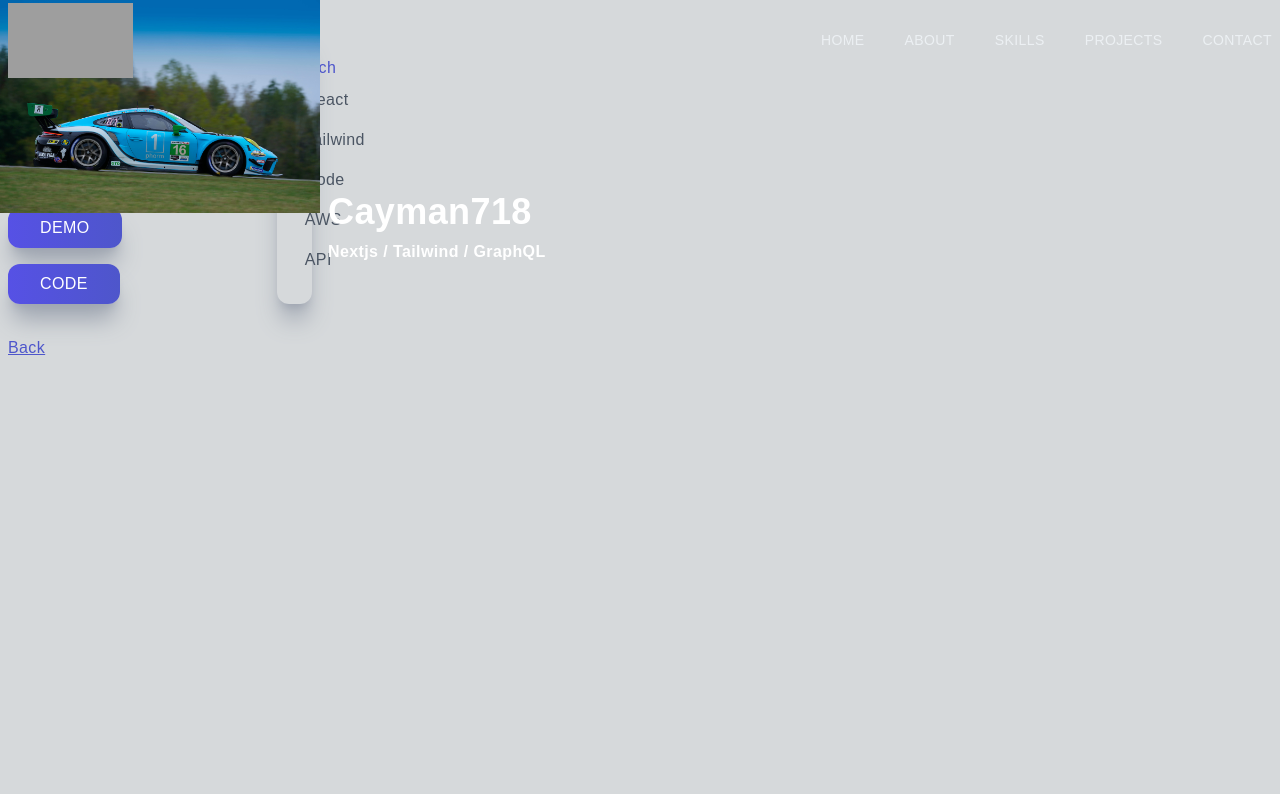
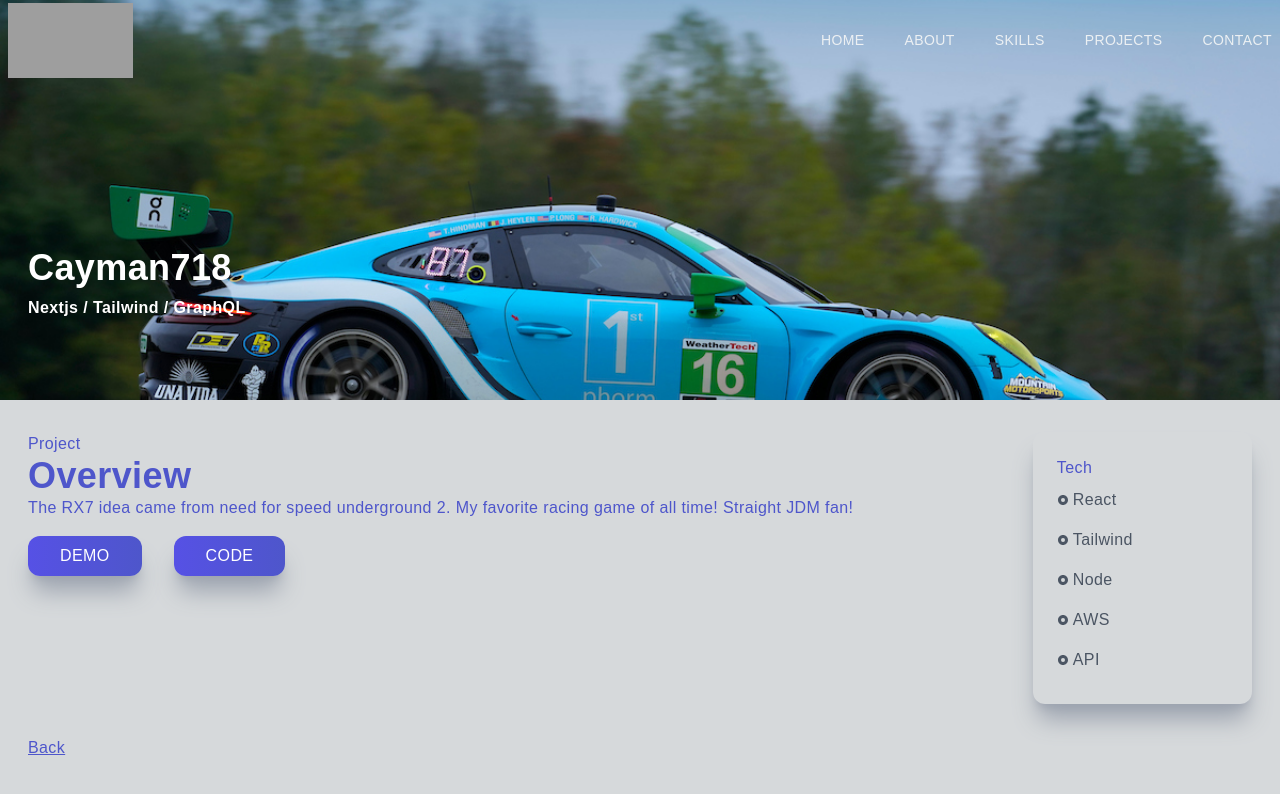
Before and after one commit to chrisdeleonn/garage, a Next.js app: page /cayman718 in a window 1280 px wide. Shown: the top 794 px of the page. Built offline with nearby package versions, Linux system fonts and the light colour scheme; grey boxes are pictures that could not be loaded.

Commit message:
fixed additional css

```diff
--- a/components/ProjectItem.jsx
+++ b/components/ProjectItem.jsx
@@ -11,7 +11,10 @@ const ProjectItem = ({ title, bgImg, projectUrl }) => {
 				alt="/"
 			/>
 			<div className="hidden group-hover:block absolute top-[50%] left-[50%] translate-x-[-50%] translate-y-[-50%}">
-				<h3 className="text-2xl text-white tracking-wider">{title}</h3>
+				<h3 className="text-2xl text-white tracking-wider text-center">
+					{title}
+				</h3>
+				<p className="pb-4 pt-2 text-white text-center"></p>
 				<Link href={projectUrl}>
 					<p className="text-center py-3 rounded-lg bg-white text-gray-700 font-bold text-lg cursor-pointer">
 						More Info
--- a/components/Projects.jsx
+++ b/components/Projects.jsx
@@ -7,7 +7,7 @@ import ProjectItem from "./ProjectItem";
 const Projects = () => {
 	return (
 		<div id="projects" className="w-full">
-			<div className="=max-w-[1240px] mx-auto px-2 py-16">
+			<div className="max-w-[1240px] mx-auto px-2 py-16">
 				<p className="text-xl tracking-widest uppercase text-[#5651e5]">
 					Projects
 				</p>
--- a/pages/cayman718.jsx
+++ b/pages/cayman718.jsx
@@ -7,10 +7,16 @@ import { RiRadioButtonFill } from "react-icons/ri";
 const cayman718 = () => {
 	return (
 		<div className="w-full">
-			<div className="w-screen h-[30vh] lg:w-[40vh] relative">
-				<div className="absolute top-0 left-0 w-full h-[30vh] lg:h-[40vh] vg-black/80 z-10">
-					<Image src={cayman718Img} alt="" />
-					<div className="absolute top-[70%] max-w-[1240px] w-full left-[50%] right-[50%] translate-x-[50%] translate-y-[-50%] text-white z-10 p-2">
+			<div className="w-screen h-[50vh] relative">
+				<div className="absolute top-0 left-0 w-full h-[50vh] vg-black/80 z-10" />
+				<Image
+					className="absolute z-1"
+					layout="fill"
+					objectFit="cover"
+					src={cayman718Img}
+					alt="/"
+				/>
+				<div className="absolute top-[70%] max-w-[1240px] w-full left-[50%] right-[50%] translate-x-[-50%] translate-y-[-50%] text-white z-10 p-2">
 					<h2 className="py-2">Cayman718</h2>
 					<h3>Nextjs / Tailwind / GraphQL</h3>
 				</div>
@@ -53,7 +59,6 @@ const cayman718 = () => {
 				</Link>
 			</div>
 		</div>
-		</div>
 	);
 };
 
--- a/pages/mx5.jsx
+++ b/pages/mx5.jsx
@@ -7,10 +7,16 @@ import { RiRadioButtonFill } from "react-icons/ri";
 const mx5 = () => {
 	return (
 		<div className="w-full">
-			<div className="w-screen h-[30vh] lg:w-[40vh] relative">
-				<div className="absolute top-0 left-0 w-full h-[30vh] lg:h-[40vh] vg-black/80 z-10">
-					<Image src={mx5Img} alt="" />
-					<div className="absolute top-[70%] max-w-[1240px] w-full left-[50%] right-[50%] translate-x-[50%] translate-y-[-50%] text-white z-10 p-2">
+			<div className="w-screen h-[50vh] relative">
+				<div className="absolute top-0 left-0 w-full h-[50vh] vg-black/80 z-10" />
+				<Image
+					className="absolute z-1"
+					layout="fill"
+					objectFit="cover"
+					src={mx5Img}
+					alt="/"
+				/>
+				<div className="absolute top-[70%] max-w-[1240px] w-full left-[50%] right-[50%] translate-x-[-50%] translate-y-[-50%] text-white z-10 p-2">
 					<h2 className="py-2">MX-5</h2>
 					<h3>Nextjs / Tailwind / GraphQL</h3>
 				</div>
@@ -53,7 +59,6 @@ const mx5 = () => {
 				</Link>
 			</div>
 		</div>
-		</div>
 	);
 };
 
--- a/pages/rx7.jsx
+++ b/pages/rx7.jsx
@@ -8,7 +8,7 @@ const rx7 = () => {
 	return (
 		<div className="w-full">
 			<div className="w-screen h-[50vh] relative">
-				<div className="absolute top-0 left-0 w-full h-[50vh] lg:h-[50vh] vg-black/80 z-10">
+				<div className="absolute top-0 left-0 w-full h-[50vh] vg-black/80 z-10" />
 				<Image
 					className="absolute z-1"
 					layout="fill"
@@ -16,7 +16,7 @@ const rx7 = () => {
 					src={rx7Img}
 					alt="/"
 				/>
-					<div className="absolute top-[70%] max-w-[1240px] w-full left-[50%] right-[-50%] translate-x-[50%] translate-y-[-50%] text-white z-10 p-2">
+				<div className="absolute top-[70%] max-w-[1240px] w-full left-[50%] right-[50%] translate-x-[-50%] translate-y-[-50%] text-white z-10 p-2">
 					<h2 className="py-2">RX-7</h2>
 					<h3>Nextjs / Tailwind / GraphQL</h3>
 				</div>
@@ -59,7 +59,6 @@ const rx7 = () => {
 				</Link>
 			</div>
 		</div>
-		</div>
 	);
 };
 
```
Lines whose indentation alone changed are shown as unchanged.
